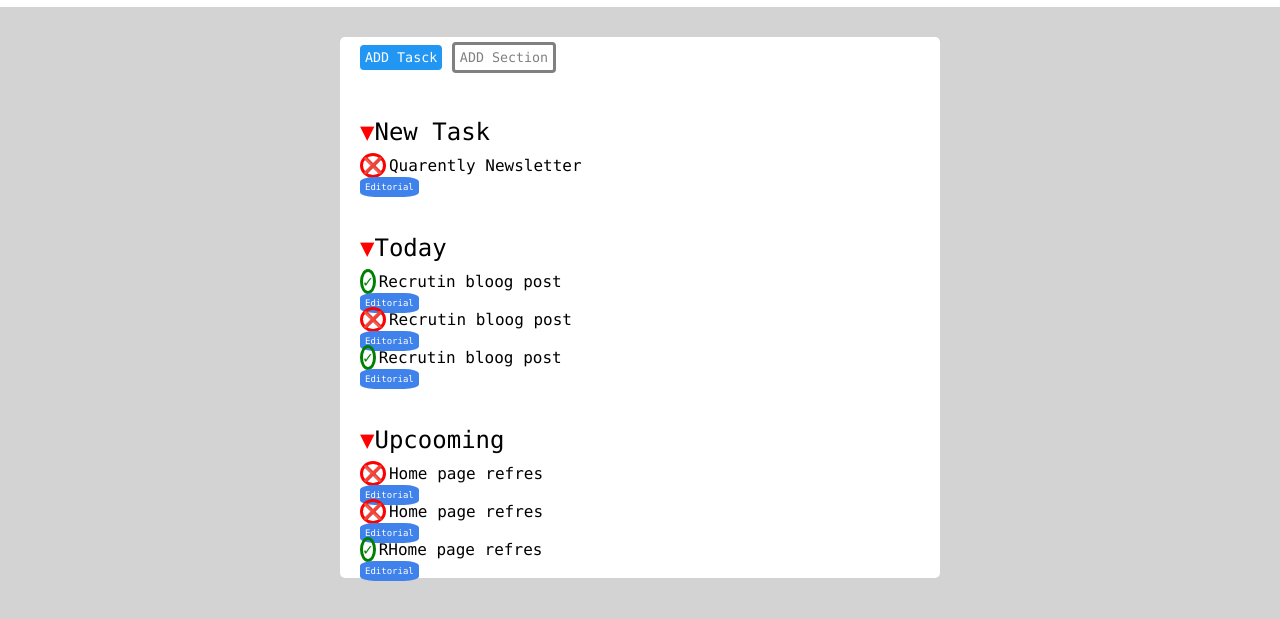
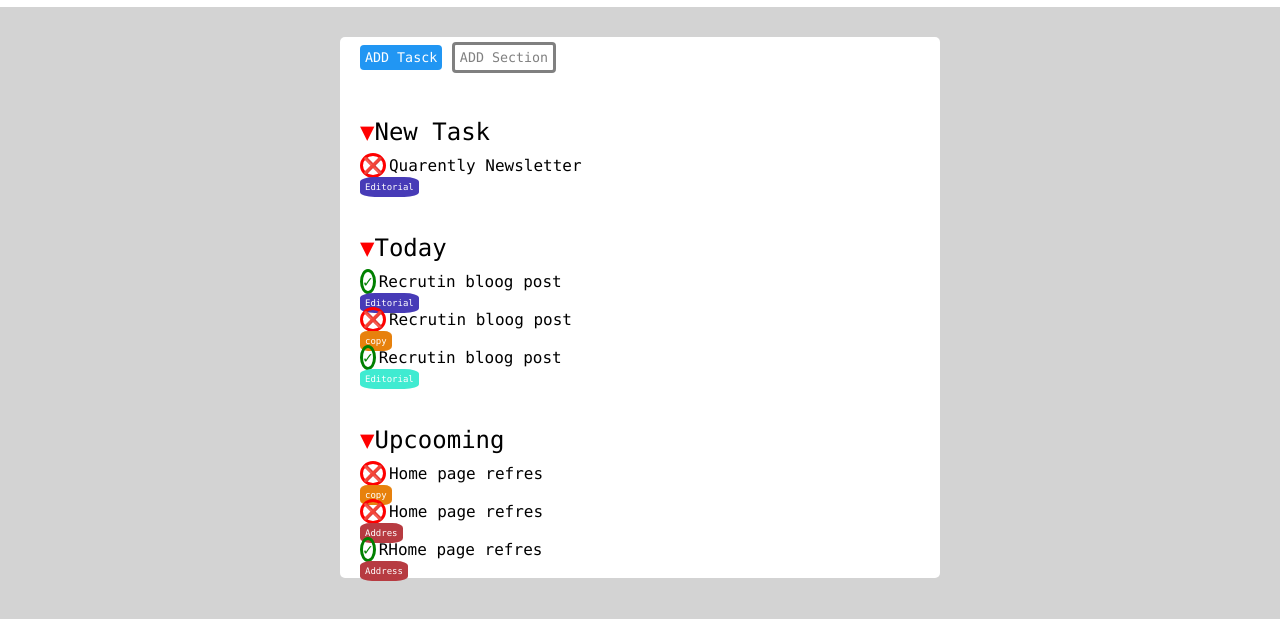
Before and after one commit to abdicore/html-css-toboolist, a plain HTML site: page index.html in a window 1280 px wide. Shown: the part 63-682 px from the top of the page. Drawn offline with Linux system fonts and the light colour scheme.

Commit message:
badge-color

```diff
--- a/css/style.css
+++ b/css/style.css
@@ -100,8 +100,31 @@ h2 {
 
 .badge {
     color: white;
-    background-color: rgb(64, 130, 235);
+    background-color: rgb(64, 235, 209);
     font-size: 9px;
     padding: 5px;
     border-radius: 25%;
 }
+
+.badge-editorial {
+    color: white;
+    background-color: rgb(71, 59, 183);
+    font-size: 9px;
+    padding: 5px;
+    border-radius: 25%;
+}
+
+.badge-copy {
+    color: white;
+    background-color: rgb(231, 129, 13);
+    font-size: 9px;
+    padding: 5px;
+    border-radius: 25%;
+}
+
+.badge-addres {
+    color: white;
+    background-color: rgb(183, 59, 65);
+    font-size: 9px;
+    padding: 5px;
+    border-radius: 25%;
--- a/index.html
+++ b/index.html
@@ -30,15 +30,15 @@
             <!-- lista task -->
             <h2><span class="size-arrow">&#9660;</span>New Task</h2>
             <div class=""><span class="symbol-cross">&#10060;</span>Quarently Newsletter</div>
-            <span class="badge">Editorial</span>
+            <span class="badge-editorial">Editorial</span>
 
         </section>
 
         <section class="lista">
             <!-- lista todey -->
             <h2><span class="size-arrow">&#9660;</span>Today</h2>
-            <div class=""><span class="symbol-check">&#10003;</span>Recrutin bloog post</div><span class="badge">Editorial</span>
-            <div class=""><span class="symbol-cross">&#10060;</span>Recrutin bloog post</div><span class="badge">Editorial</span>
+            <div class=""><span class="symbol-check">&#10003;</span>Recrutin bloog post</div><span class="badge-editorial">Editorial</span>
+            <div class=""><span class="symbol-cross">&#10060;</span>Recrutin bloog post</div><span class="badge-copy">copy</span>
             <div class=""><span class="symbol-check">&#10003;</span>Recrutin bloog post</div><span class="badge">Editorial</span>
 
         </section>
@@ -46,9 +46,9 @@
         <section class="lista">
             <!-- lista upcoomin -->
             <h2><span class="size-arrow">&#9660;</span>Upcooming</h2>
-            <div class=""><span class="symbol-cross">&#10060;</span>Home page refres</div><span class="badge">Editorial</span>
-            <div class=""><span class="symbol-cross">&#10060;</span>Home page refres</div><span class="badge">Editorial</span>
-            <div class=""><span class="symbol-check">&#10003;</span>RHome page refres</div><span class="badge">Editorial</span>
+            <div class=""><span class="symbol-cross">&#10060;</span>Home page refres</div><span class="badge-copy">copy</span>
+            <div class=""><span class="symbol-cross">&#10060;</span>Home page refres</div><span class="badge-addres">Addres</span>
+            <div class=""><span class="symbol-check">&#10003;</span>RHome page refres</div><span class="badge-addres">Address</span>
 
         </section>
 
```
